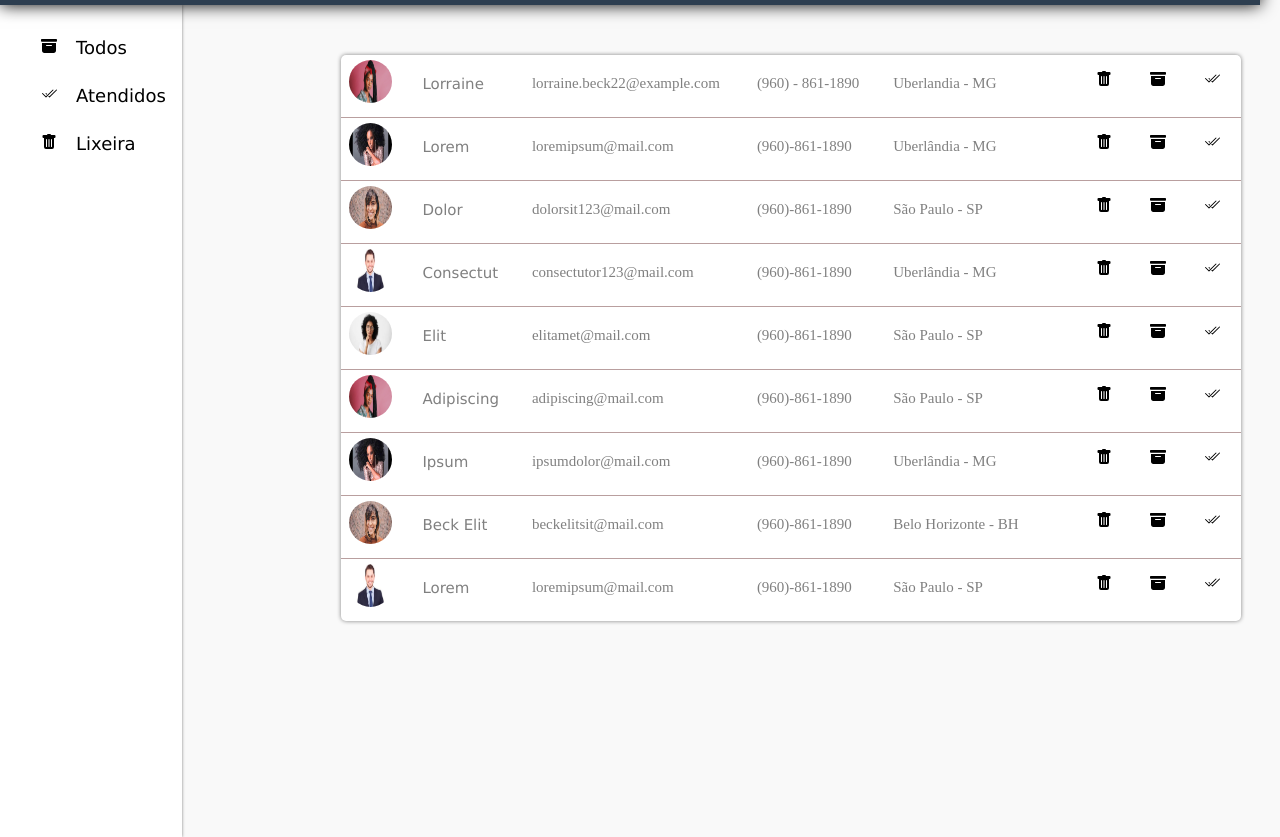
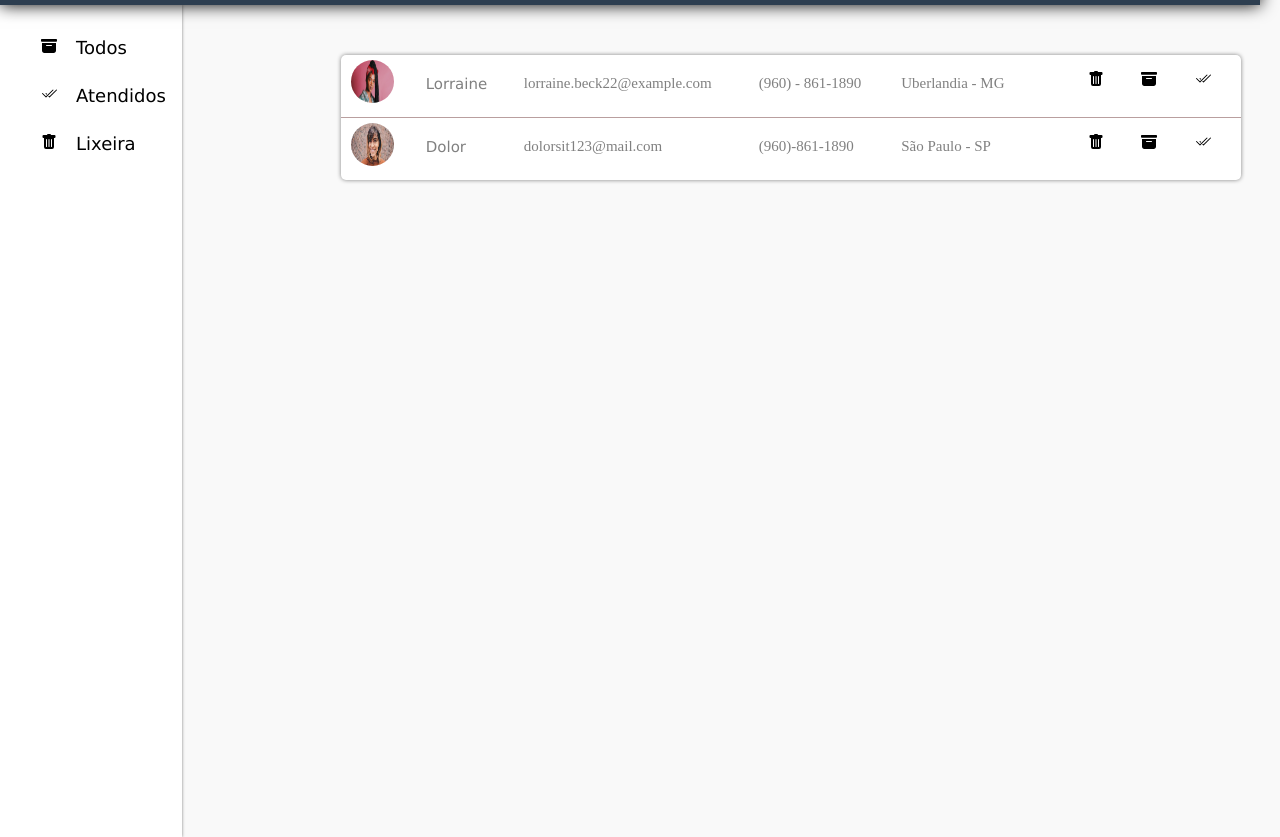
Before and after one commit to anapereirazup/Desafio01--Front-End, a plain HTML site: page index.html in a window 1280 px wide. Shown: the part 63-900 px from the top of the page. Drawn offline with Linux system fonts and the light colour scheme.

Commit message:
create renderlist function

```diff
--- a/index.html
+++ b/index.html
@@ -18,9 +18,9 @@
 
     <nav class="containerMenu shadow">
         <ul id="button_">
-            <button type="button" class="todos menu">Todos</button type="button">
-            <button type="button" class="check2 menu">Atendidos</button type="button">
-            <button type="button" class="trash menu">Lixeira</button>
+            <button id="btnTodos"type="button" class="todos menu">Todos</button type="button">
+            <button id="btnAtendidos" type="button" class="check2 menu">Atendidos</button type="button">
+            <button id="btnLixeira" type="button" class="trash menu">Lixeira</button>
         </ul>
     </nav>
         <section>
--- a/javascript/main.js
+++ b/javascript/main.js
@@ -2,71 +2,58 @@ let seatch_input = document.querySelector('#search_input')
 var botao = document.getElementById('button_');
 var corpo_tabela = document.querySelector('tbody');
 
+
+let tableContact = document.getElementById('Contatos')
+
+
 let contact = [{
+        id: 1,
         image: 'img/pessoa1.jpg',
         name: 'Lorraine',
         email: 'lorraine.beck22@example.com',
         cell: '(960) - 861-1890',
-        city:'Uberlandia - MG'
+        city:'Uberlandia - MG',
+        status: 'TODOS'
     },
 
     {
+        id: 2,
         image: 'img/pessoa2.jpg',
         name: 'Lorem',
         email: 'loremipsum@mail.com',
         cell: '(960)-861-1890',
-        city: '	Uberlândia - MG'
+        city: '	Uberlândia - MG',
+        status: 'ATENDIDOS'
     },
     {
+        id: 3,
         image: 'img/pessoa3.jpg',
         name: 'Dolor',
         email: 'dolorsit123@mail.com',
         cell: '(960)-861-1890',
-        city: 'São Paulo - SP'
+        city: 'São Paulo - SP',
+        status: 'TODOS'
     },
     {
+        id: 4,
         image: 'img/pessoa4.jpg',
         name: 'Consectut',
         email: 'consectutor123@mail.com',
         cell: '(960)-861-1890',
-        city: '	Uberlândia - MG'
-    },
-    {
-        image: 'img/pessoa5.jpg',
-        name: 'Elit',
-        email: 'elitamet@mail.com',
-        cell: '(960)-861-1890',
-        city: '	São Paulo - SP'
-    },
-    {
-        image: 'img/pessoa1.jpg',
-        name: 'Adipiscing',
-        email: 'adipiscing@mail.com',
-        cell: '(960)-861-1890',
-        city: '	São Paulo - SP'
-    },
-    {
-        image: 'img/pessoa2.jpg',
-        name: 'Ipsum',
-        email: 'ipsumdolor@mail.com',
-        cell: '(960)-861-1890',
-        city: '	Uberlândia - MG'
-    },
-    {
-        image: 'img/pessoa3.jpg',
-        name: 'Beck Elit',
-        email: 'beckelitsit@mail.com',
-        cell: '(960)-861-1890',
-        city: '	Belo Horizonte - BH'
-    },
-    {
-        image: 'img/pessoa4.jpg',
-        name: 'Lorem',
-        email: 'loremipsum@mail.com',
-        cell: '(960)-861-1890',
-        city: '	São Paulo - SP'
+        city: '	Uberlândia - MG',
+        status: 'LIXEIRA'
     },
 ]
+
+let btnTodos = document.getElementById('btnTodos');
+btnTodos.addEventListener('click', function() {renderList(contact, 'TODOS')})
+
+let btnAtendidos = document.getElementById('btnAtendidos');
+btnAtendidos.addEventListener('click', function() {renderList(contact, 'ATENDIDOS')})
+
+let btnLixeira = document.getElementById('btnLixeira');
+btnLixeira.addEventListener('click', function() {renderList(contact, 'LIXEIRA')})
+
  //FUNÇÃO PARA SALVAR NO LOCALSTORAGE
  localStorage.setItem('contact', JSON.stringify(contact));
 //  getItemLocalStorage("contact");
@@ -74,8 +61,25 @@ let contact = [{
  console.log(window.localStorage.getItem(contact));
 
 
+renderList(contact, 'TODOS');
+
+function enviarLixeira(id) {
+    console.log(id);
+    contact = contact.map(item => {
+        if(item.id === id) {
+            return {...item, status: 'LIXEIRA'}
+        }
+        return item;
+    })
+
+    renderList(contact, 'TODOS')
+}
+
 //FUNÇÃO MAP PARA PERCORRER TODO O ARRAY E RETORNAR OS OBJETOS
-document.getElementById('Contatos').innerHTML = contact.map((contact) => {
+function renderList(list, status) {
+    let trList = list.filter(item => item.status === status);
+
+    tableContact.innerHTML = trList.map((contact) => {
         console.log(contact)
         return `
         <tr id="tabela">
@@ -85,7 +89,8 @@ document.getElementById('Contatos').innerHTML = contact.map((contact) => {
                 <td>${contact.cell}</td>
                 <td>${contact.city}</td>
                 <td colspan="3" id="button_">
-            <button type="button" class="trash iconsTable" id="enviar_lixeira" value="remover" onclick="javascript:removeLinha('tabela_linha_1')"></button type="button">
+                <button type="button" class="trash iconsTable" id="enviar_lixeira" value="remover"
+                onclick="enviarLixeira(${contact.id})"></button type="button">
                 <button type="button" class="todos iconsTable" id=""></button type="button">
                 <button type="button" class="check2 iconsTable" id=""></button>
 
@@ -93,6 +98,8 @@ document.getElementById('Contatos').innerHTML = contact.map((contact) => {
         </tr>
         `
     }).join('')
+}
+
 
 //EVENTO PARA AÇÕES DO TECLADO
 seatch_input.addEventListener('keyup', function(e) {
```
Lines whose indentation alone changed are shown as unchanged.
